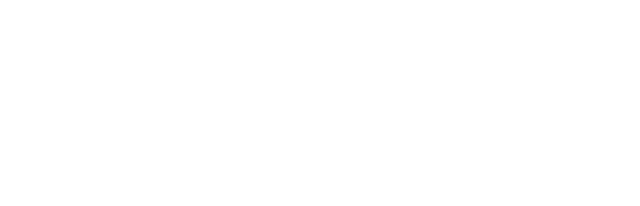
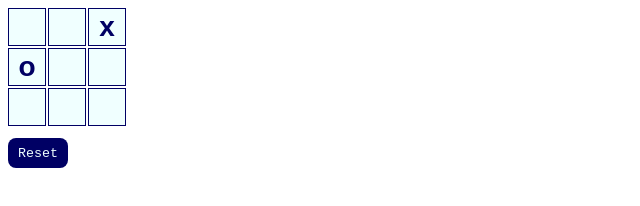
Before and after one commit to EliasBach/odin-js-3, a plain HTML site: page 2_tictactoe/index.html in a window 1280 px wide. Shown: the whole page, without its empty margins (0-640 px from the left). Drawn offline with Linux system fonts and the light colour scheme.

Commit message:
basic html and css setup

```diff
--- a/2_tictactoe/index.html
+++ b/2_tictactoe/index.html
@@ -3,11 +3,22 @@
 <head>
     <meta charset="UTF-8">
     <meta name="viewport" content="width=device-width, initial-scale=1.0">
-    <title>Title</title>
+    <title>Odin Tic-Tac-Toe</title>
     <link rel=stylesheet  href="style.css">
     <script src="script.js" defer></script>
 </head>
 <body>
-
+    <div class="container">
+        <div class="box" id=00></div>
+        <div class="box" id=01></div>
+        <div class="box" id=02>x</div>
+        <div class="box" id=10>o</div>
+        <div class="box" id=11></div>
+        <div class="box" id=12></div>
+        <div class="box" id=20></div>
+        <div class="box" id=21></div>
+        <div class="box" id=22></div>
+    </div>
+    <button>Reset</button>
 </body>
 </html>
--- a/2_tictactoe/style.css
+++ b/2_tictactoe/style.css
@@ -0,0 +1,37 @@
+:root {
+    --theme-color-1: rgb(0,0,100);
+    --theme-color-2: rgb(240,255,255);
+  }
+
+.container {
+    display: grid;
+    grid-template-rows: 40px 40px 40px;
+    grid-template-columns: 40px 40px 40px;
+  }
+
+  .box {
+    font-family: sans-serif;
+    font-size: 28px;
+    font-weight: bold;
+    color: var(--theme-color-1);
+    height: 36px;
+    width: 36px;
+    text-align: center;
+    align-content: center;
+    border-style: solid;
+    border-width: 1px;
+    border-color: var(--theme-color-1);
+    background-color: var(--theme-color-2);
+
+  }
+
+  button {
+    margin-top: 10px;
+    height: 30px;
+    width: 60px;
+    font-family: monospace;
+    color: var(--theme-color-2);
+    background-color: var(--theme-color-1);
+    border-radius: 8px;
+    border-style: none;
+  }
```
